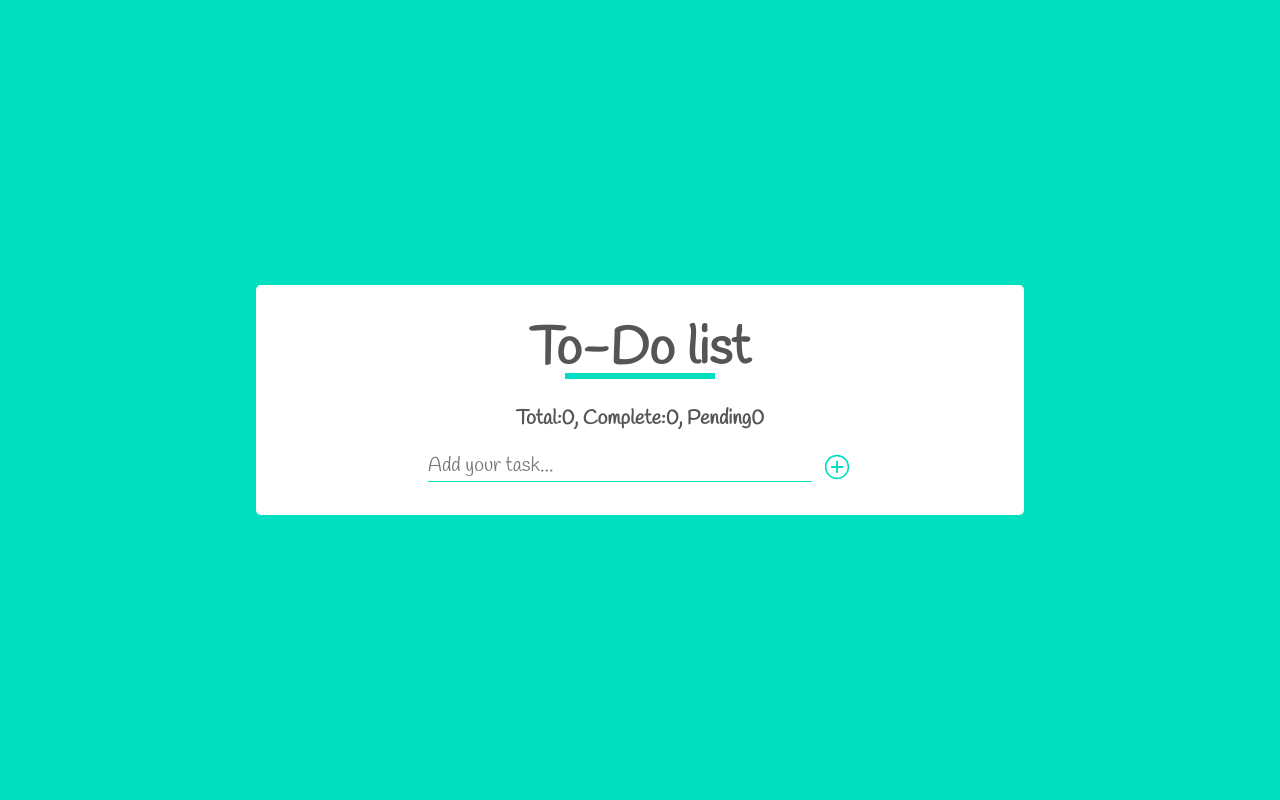
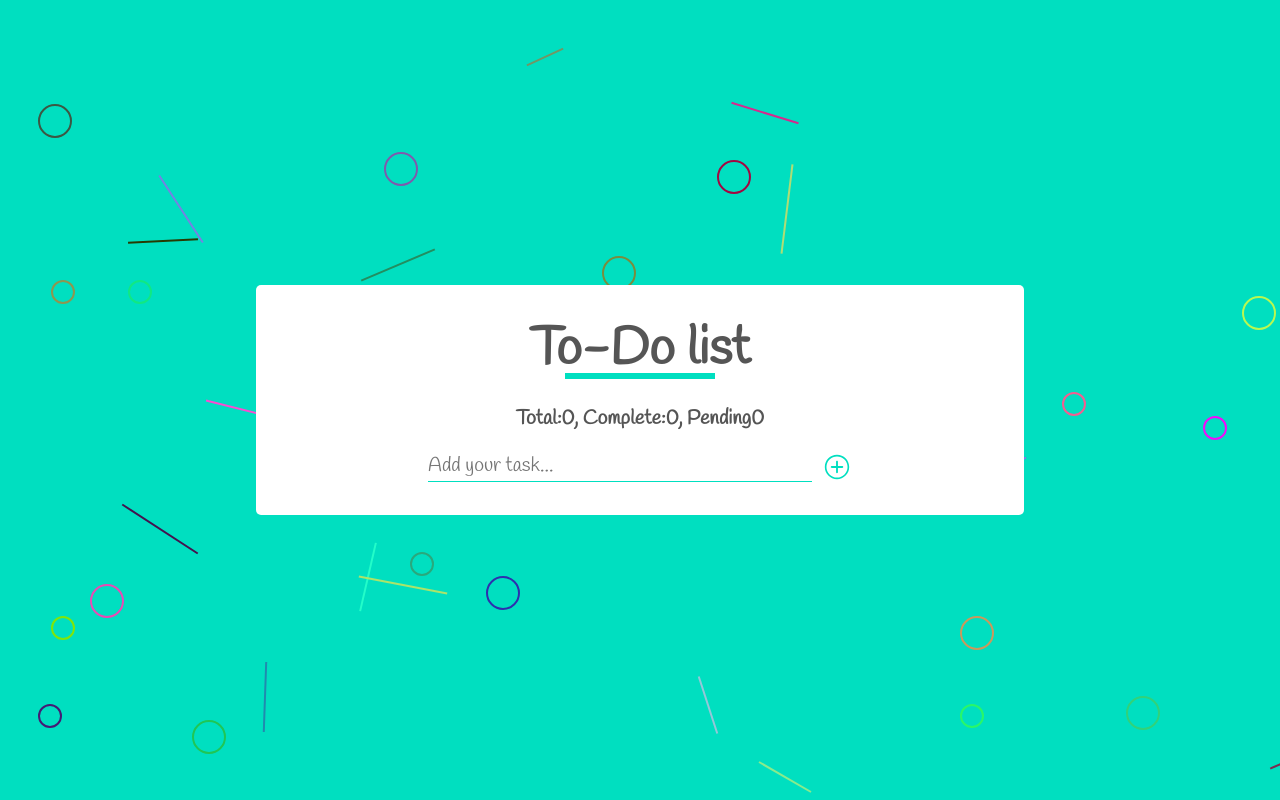
Before and after one commit to MohammadGhajari/react-todo, a React (Vite) app in the folder react-todo/: page / in a window 1280 px wide. Built offline with nearby package versions, Linux system fonts and the light colour scheme.

Commit message:
add background style

```diff
--- a/react-todo/src/App.tsx
+++ b/react-todo/src/App.tsx
@@ -1,39 +1,55 @@
-import React, { useEffect, useState } from "react";
-import AddToDo from "./components/AddToDo";
-import Header from "./components/Header";
-import ToDos from "./components/ToDos";
+import React from "react";
+import Page from "./components/Page";
 import "./css/app.css";
 
 const App: React.FC = () => {
 
-    const [toDoes, setToDoes] = useState<{ num: number; text: string; date: string; status: string }[]>([]);
-
-    useEffect(() => {
-        if(JSON.parse(localStorage.getItem('todoes')!))
-            setToDoes(JSON.parse(localStorage.getItem('todoes')!));
-
-    }, []);
-
-
-
-    const totalToDo = toDoes.length;
-    const completedCount = toDoes.filter(
-        (elem) => elem.status === "complete"
-    ).length;
-    const pendingCount = totalToDo - completedCount;
 
     return (
         <div className="app">
+            {/* add some style to background */}
 
-            <div className="page">
-                <Header
-                    totalToDo={totalToDo}
-                    completedCount={completedCount}
-                    pendingCount={pendingCount}
-                />
-                <AddToDo setToDoes={setToDoes} todos={toDoes} />
-                <ToDos setToDoes={setToDoes} toDoes={toDoes} />
-            </div>
+            {Array.from({ length: 20 }, (_, i) => (
+                <>
+                {/* random lines */}
+                    <div
+                        style={{
+                            position: 'absolute',
+                            left: `${Math.floor(Math.random() * 100)}%`,
+                            top: `${Math.floor(Math.random() * 100)}%`,
+                            width: `${Math.floor(Math.random() * 8) + 2}rem`,
+                            transform: `rotate(${Math.floor(Math.random() * 180)}deg)`,
+                            height: `2px`,
+                            background: `rgb(${Math.floor(
+                                Math.random() * 255
+                            )}, ${Math.floor(
+                                Math.random() * 255
+                            )}, ${Math.floor(Math.random() * 255)})`
+                        }}
+                        key={i}
+                    ></div>
+                    {/* random circles */}
+                    <div
+                        style={{
+                            borderRadius: `100%`,
+                            position: 'absolute',
+                            left: `${Math.floor(Math.random() * 100)}%`,
+                            top: `${Math.floor(Math.random() * 100)}%`,
+                            width: `${Math.floor(Math.random() * 2) + 2}rem`,
+                            aspectRatio: 1,
+                            border: `solid 2px rgb(${Math.floor(
+                                Math.random() * 255
+                            )}, ${Math.floor(
+                                Math.random() * 255
+                            )}, ${Math.floor(Math.random() * 255)})`,
+                        }}
+                        className="bubble"
+                        key={i + 21}
+                    ></div>
+                </>
+            ))}
+
+            <Page/>
         </div>
     );
 };
--- /dev/null
+++ b/react-todo/src/components/Page.tsx
@@ -0,0 +1,34 @@
+import React, {useEffect, useState} from "react";
+import AddToDo from "./AddToDo";
+import Header from "./Header";
+import ToDos from "./ToDos";
+const Page: React.FC = () => {
+    const [toDoes, setToDoes] = useState<
+        { num: number; text: string; date: string; status: string }[]
+    >([]);
+
+    useEffect(() => {
+        if (JSON.parse(localStorage.getItem("todoes")!))
+            setToDoes(JSON.parse(localStorage.getItem("todoes")!));
+    }, []);
+
+    const totalToDo = toDoes.length;
+    const completedCount = toDoes.filter(
+        (elem) => elem.status === "complete"
+    ).length;
+    const pendingCount = totalToDo - completedCount;
+
+    return (
+        <div className="page">
+            <Header
+                totalToDo={totalToDo}
+                completedCount={completedCount}
+                pendingCount={pendingCount}
+            />
+            <AddToDo setToDoes={setToDoes} todos={toDoes} />
+            <ToDos setToDoes={setToDoes} toDoes={toDoes} />
+        </div>
+    );
+};
+
+export default Page;
--- a/react-todo/src/css/app.css
+++ b/react-todo/src/css/app.css
@@ -31,10 +31,10 @@ body {
   justify-content: center;
   align-items: center;
   overflow: hidden;
+  position: relative;
 }
 
 .page {
-  position: relative;
   z-index: 2;
   display: flex;
   flex-direction: column;
--- a/react-todo/src/sass/app.scss
+++ b/react-todo/src/sass/app.scss
@@ -34,9 +34,10 @@ body {
     justify-content: center;
     align-items: center;
     overflow: hidden;
+    position: relative;
+
 }
 .page {
-    position: relative;
     z-index: 2;
     display: flex;
     flex-direction: column;
```
Also changed, not shown: 1 other file (tests, documents, lock files or other folders).
